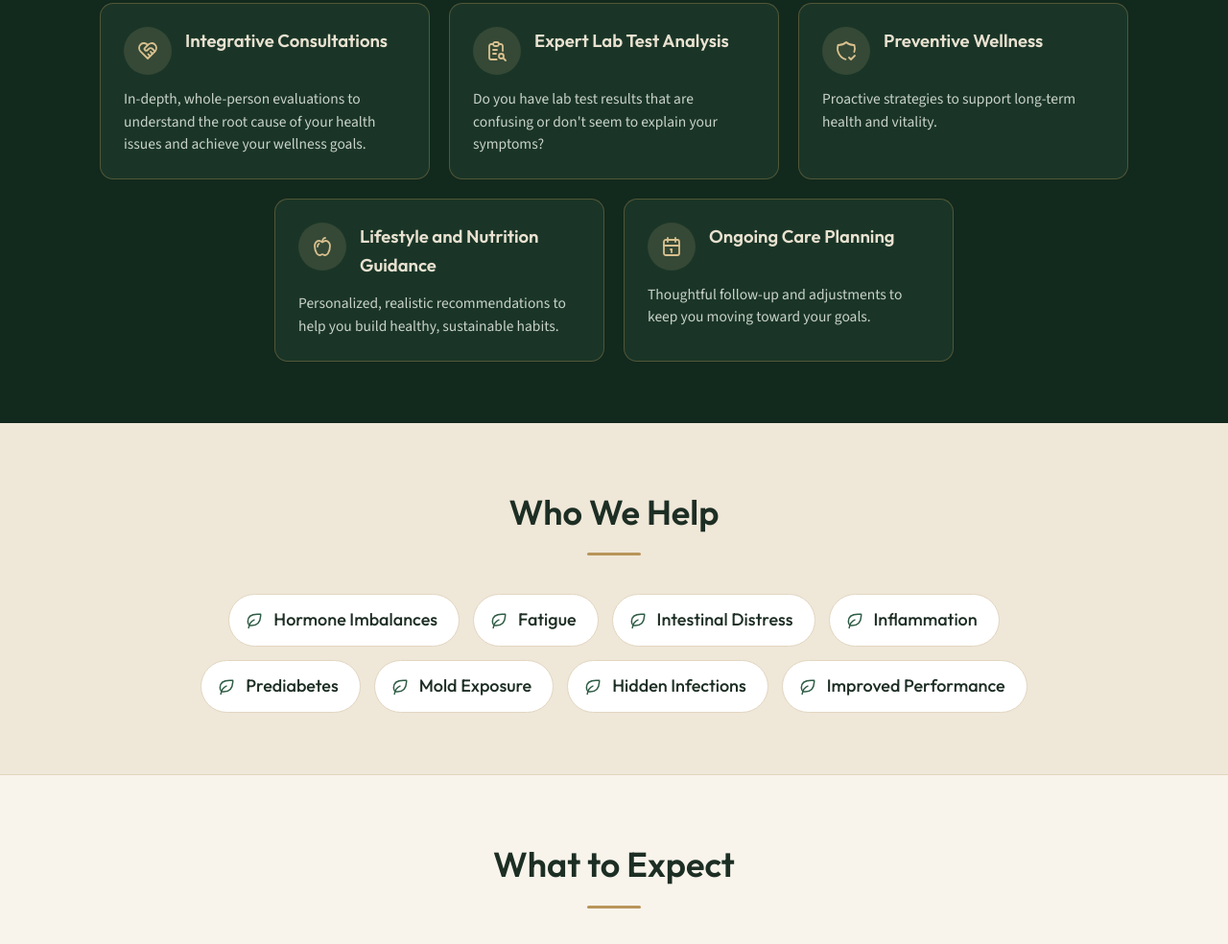
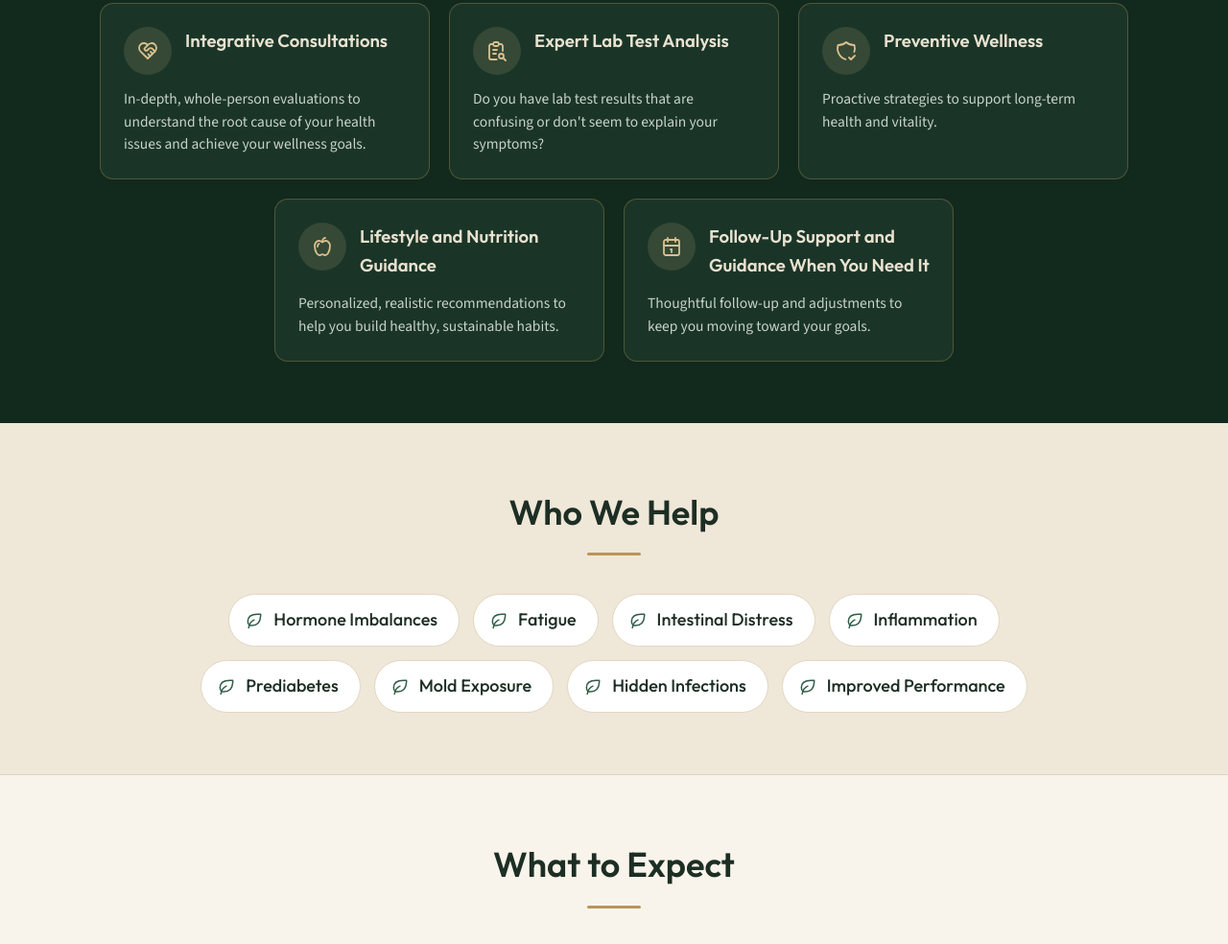
Before and after one commit to GHSteph8/IMCwebsite, a plain HTML site: page index.html in a window 1280 px wide. Shown: the part 1396-2380 px from the top of the page at 96% size. Drawn offline with Linux system fonts and the light colour scheme.

Commit message:
Rename the Ongoing Care Planning service card
Co-Authored-By: Claude Opus 5.5 <noreply@anthropic.com>
Claude-Session: https://claude.ai/code/session_01VM694Wxb9AwUx8aCKrZ7Zh

```diff
--- a/index.html
+++ b/index.html
@@ -299,7 +299,7 @@
           <p>Personalized, realistic recommendations to help you build healthy, sustainable habits.</p>
         </div>
         <div class="card">
-          <div class="card-head"><span class="bubble"><svg class="icon"><use href="#i-calendar"/></svg></span><h3>Ongoing Care Planning</h3></div>
+          <div class="card-head"><span class="bubble"><svg class="icon"><use href="#i-calendar"/></svg></span><h3>Follow-Up Support and Guidance When You Need It</h3></div>
           <p>Thoughtful follow-up and adjustments to keep you moving toward your goals.</p>
         </div>
       </div>
```
